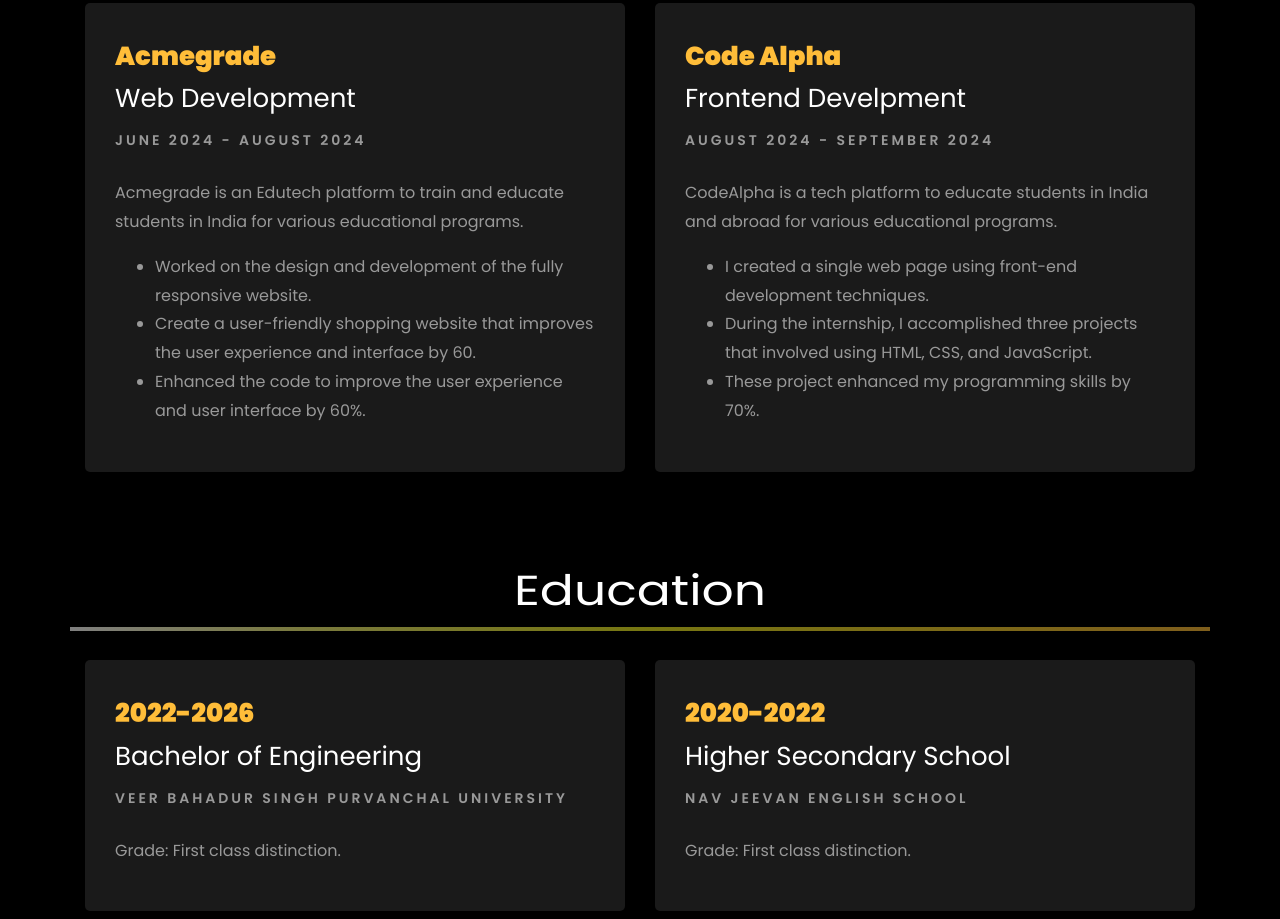
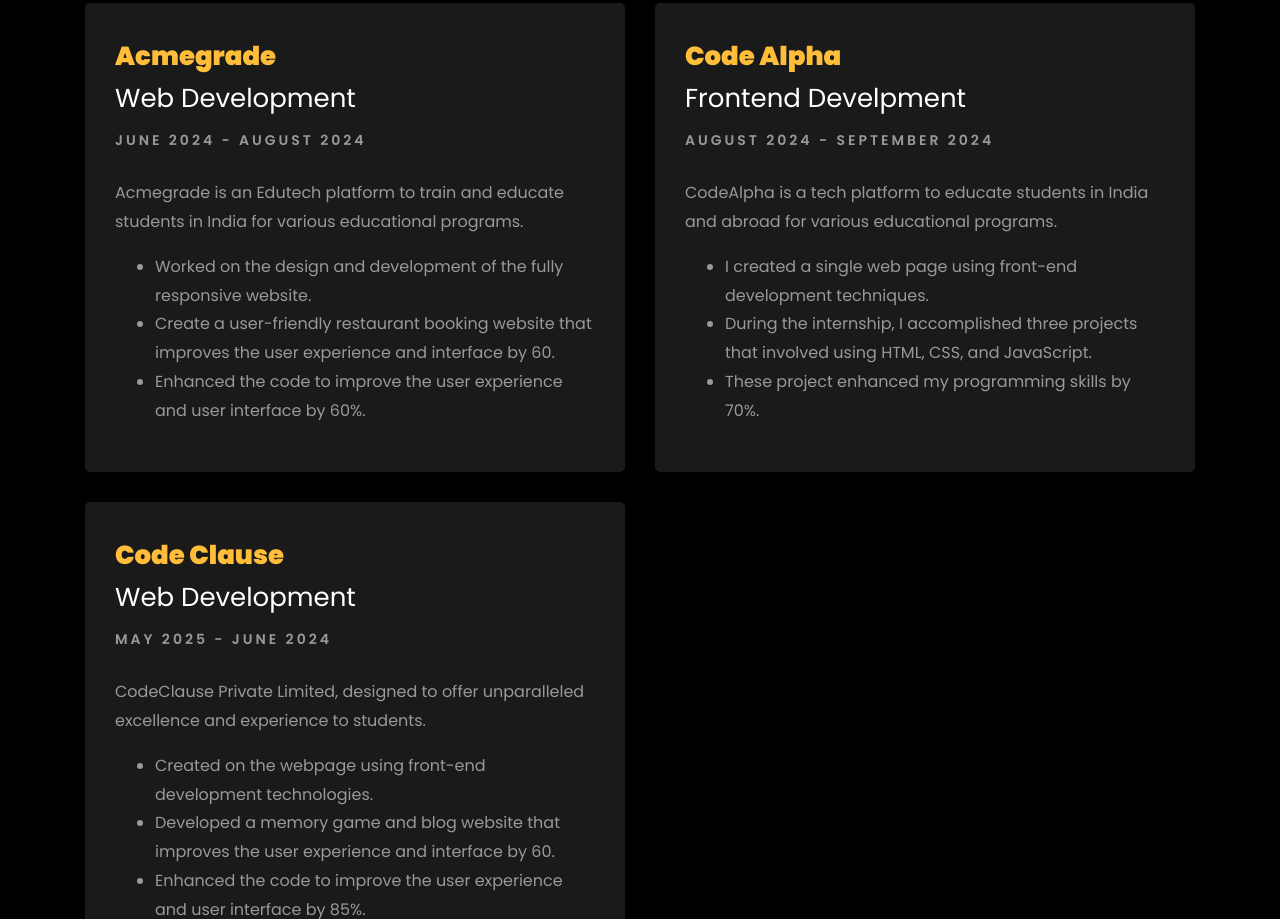
Before and after one commit to Amitthakur910/My_Portfolio, a plain HTML site: page index.html in a window 1280 px wide. Shown: the part 1881-2800 px from the top of the page. Drawn offline with Linux system fonts and the light colour scheme; files whose address does not match are found by name.

Commit message:
project updated

```diff
--- a/index.html
+++ b/index.html
@@ -330,7 +330,7 @@
 						<p class="mt-4">Acmegrade is an Edutech platform to train and educate students in India for various educational programs.
 							<ul>
 								<li>Worked on the design and development of the fully responsive website.</li>
-								<li>Create a user-friendly shopping website that improves the user experience and interface by 60.</li>
+								<li>Create a user-friendly restaurant booking website that improves the user experience and interface by 60.</li>
 								<li>Enhanced the code to improve the user experience and user interface by 60%.</li>
 							</ul>
 						</p>
@@ -349,6 +349,23 @@
 								<li>I created a single web page using front-end development techniques.</li>
 								<li>During the internship, I accomplished three projects that involved using HTML, CSS, and JavaScript.</li>
 								<li>These project enhanced my programming skills by 70%.</li>
+							</ul>
+						</p>
+					</div>
+
+				</div>
+
+				<div class="col-md-6">
+					<div class="resume-wrap ftco-animate">
+						<span class="date">Code Clause</span>
+						<h2>Web Development</h2>
+						<span class="position">May 2025 - June 2024</span>
+						<!-- <span class="mt-4">Bangalore</span> -->
+						<p class="mt-4">CodeClause Private Limited, designed to offer unparalleled excellence and experience to students.
+							<ul>
+								<li>Created on the webpage using front-end development technologies.</li>
+								<li>Developed a memory game and blog website that improves the user experience and interface by 60.</li>
+								<li>Enhanced the code to improve the user experience and user interface by 85%.</li>
 							</ul>
 						</p>
 					</div>
@@ -458,12 +475,12 @@
 			</div>
 			<div class="col-md-4 d-flex ftco-animate">
 				<div class="blog-entry justify-content-end">
-				<a href="https://github.com/Amitthakur910/Tic-Tac-Toe" class="block-20 zoom-effect" style="background-image: url('images/proj-5.jpg');">
+				<a href="https://amitthakur910.github.io/Memory-Game/" class="block-20 zoom-effect" style="background-image: url('images/proj5.png');">
 				</a>
 				<div class="text mt-3 float-right d-block">
 
-				  <h3 class="heading"><a href="https://github.com/Amitthakur910/Tic-Tac-Toe">Tic Tac Toe Game</a></h3>
-				  <p>Developed a classic Tic Tac Toe game with interactive UI and two-player support and smooth gameplay.</p>
+				  <h3 class="heading"><a href="https://github.com/Amitthakur910/Memory-Game">Memory Game</a></h3>
+				  <p>A simple and interactive Memory Game built using HTML, CSS, and JS. Flip the cards, find the pairs, and beat your best time!</p>
 				</div>
 			  </div>
 			</div>
```
Also changed, not shown: images/proj-5.jpg (deleted), images/proj5.png (added).
